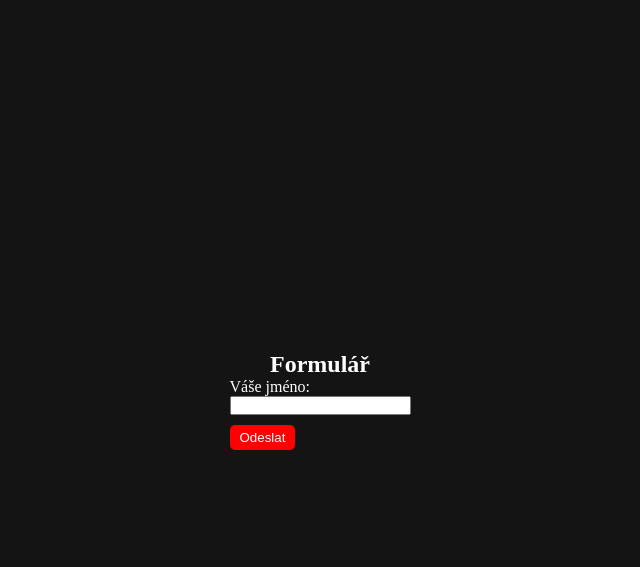
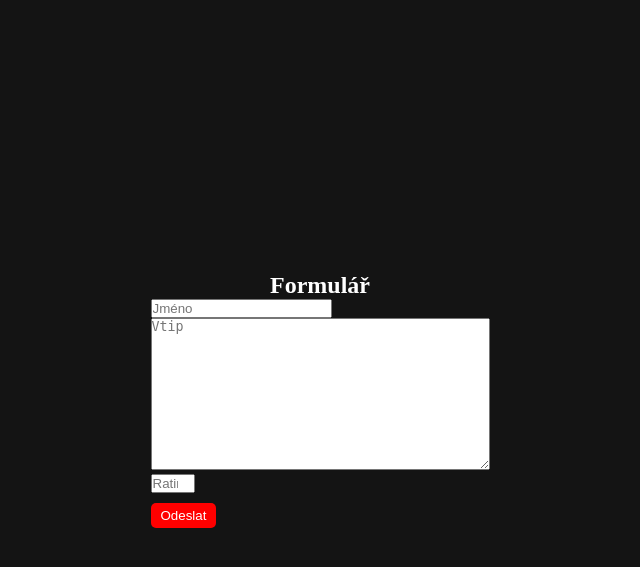
Before and after one commit to Pajix/Kurz_django_06_2025, a Django app: page / in a window 1280 px wide. Shown: the top 567 px of the page, without its empty margins (320-960 px from the left). Run offline with Django 5.2, Linux system fonts and the light colour scheme.

Commit message:
Dokoncena lekce 148 - formular - rozsireni formulare

```diff
--- a/funnypage/jokesapp/forms.py
+++ b/funnypage/jokesapp/forms.py
@@ -2,6 +2,20 @@ from django import forms
 
 
 class JokeForm(forms.Form):
-    user_name = forms.CharField(label="Váše jméno", max_length=10,
+    user_name = forms.CharField(label="Váše jméno",
+                                max_length=10,
                                 error_messages={"required": "Jméno nesmí být prázdné.",
-                                                "max_length": "Prosím, vložte kratší jméno."})
+                                                "max_length": "Prosím, vložte kratší jméno."},
+                                widget=forms.TextInput(attrs={"placeholder": "Jméno"})
+                                )
+
+    joke_text = forms.CharField(label="Váš vtip",
+                                widget=forms.Textarea(attrs={"placeholder": "Vtip"}),
+                                max_length=250
+                                )
+
+    rating = forms.IntegerField(label="Váš rating",
+                                widget=forms.NumberInput(attrs={"placeholder": "Rating"}),
+                                min_value=1,
+                                max_value=5,
+                                )
--- a/funnypage/jokesapp/templates/jokesapp/index.html
+++ b/funnypage/jokesapp/templates/jokesapp/index.html
@@ -21,8 +21,19 @@
             <!--    Vložení formulare, který řešíme ve views.py-->
             <div class="form-inputs {% if jokeForm.user_name.errors %}errors{% endif %}">
                 {{ jokeForm.user_name.errors }}
-            {{ jokeForm.user_name.label_tag }}
                 {{ jokeForm.user_name }}
+            </div>
+
+            <!--    Vložení formulare, který řešíme ve views.py-->
+            <div class="form-inputs {% if jokeForm.user_name.errors %}errors{% endif %}">
+                {{ jokeForm.joke_text.errors }}
+                {{ jokeForm.joke_text }}
+            </div>
+
+            <!--    Vložení formulare, který řešíme ve views.py-->
+            <div class="form-inputs {% if jokeForm.user_name.errors %}errors{% endif %}">
+                {{ jokeForm.rating.errors }}
+                {{ jokeForm.rating }}
             </div>
 
             <button type="submit">Odeslat</button>
```
Lines whose indentation alone changed are shown as unchanged.
